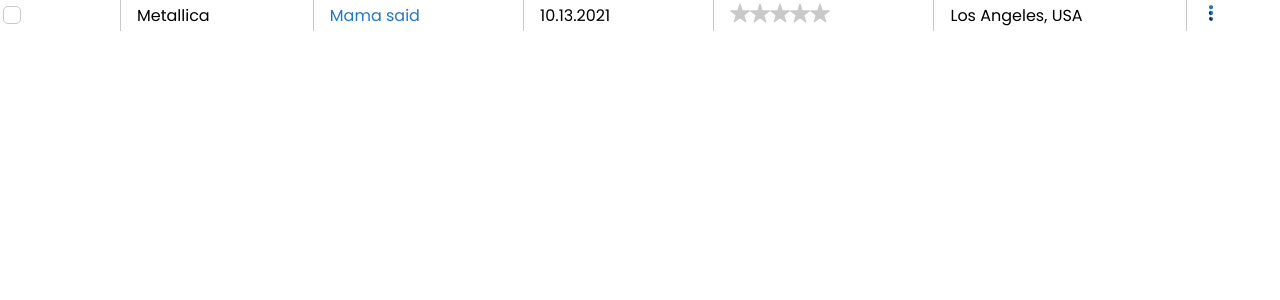
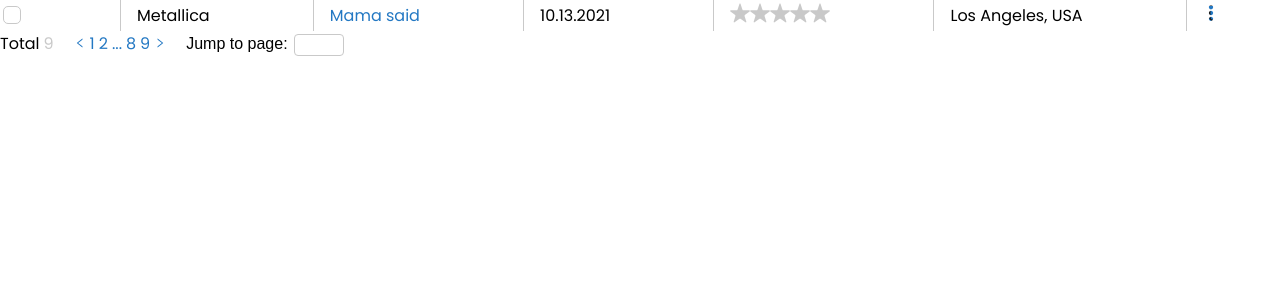
Before and after one commit to YauheniMel/Table, a React (Create React App) app in the folder table/: page / in a window 1280 px wide. Shown: the top 300 px of the page. Built offline with nearby package versions, Linux system fonts and the light colour scheme.

Commit message:
feat: create pagination component

```diff
--- a/table/src/App.js
+++ b/table/src/App.js
@@ -1,10 +1,12 @@
 import './App.css';
+import Pagination from './components/molecules/Pagination/Pagination';
 import TemplateLineTable from './components/molecules/TemplateLineTable/TemplateLineTable';
 
 function App() {
   return (
     <div className="App">
       <TemplateLineTable />
+      <Pagination />
     </div>
   );
 }
--- /dev/null
+++ b/table/src/components/molecules/Pagination/Pagination.jsx
@@ -0,0 +1,44 @@
+import styles from './Pagination.module.scss';
+
+export default function Pagination() {
+
+  return (
+    <div className={styles.wrapper}>
+      <p>
+        Total
+        <strong>
+          9
+        </strong>
+      </p>
+      <ul>
+        <li className={styles.btn_prev}>
+          <a href=""></a>
+        </li>
+        <li>
+          <a href="">1</a>
+        </li>
+        <li>
+          <a href="">2</a>
+        </li>
+        <li>
+          <a href="">...</a>
+        </li>
+        <li>
+          <a href="">8</a>
+        </li>
+        <li>
+          <a href="">9</a>
+        </li>
+        <li className={styles.btn_next}>
+          <a href=""></a>
+        </li>
+      </ul>
+      <form action="">
+        <label>
+          <button type="submit">Jump to page:</button>
+          <input type="number" />
+        </label>
+      </form>
+    </div>
+  );
+}
--- /dev/null
+++ b/table/src/components/molecules/Pagination/Pagination.module.scss
@@ -0,0 +1,55 @@
+@import '../../../style/variables';
+
+.wrapper {
+  display: flex;
+  column-gap: 20px;
+
+  strong {
+    margin-left: 4px;
+    color: $gray-2;
+    font-weight: normal;
+  }
+}
+
+ul {
+  display: flex;
+  column-gap: 4px;
+
+  .btn_prev a,
+  .btn_next a {
+    display: inline-block;
+    width: 12px;
+    height: 12px;
+    mask-repeat: no-repeat;
+    mask-size: 12px;
+    background-color: $primary;
+
+    &:hover {
+      background-color: $gray-2;
+    }
+  }
+
+  .btn_prev a {
+    mask-image: url(../../../assets/icons/left.svg);
+  }
+
+  .btn_next a {
+    mask-image: url(../../../assets/icons/right.svg);
+  }
+}
+
+form {
+  button {
+    font-size: 16px;
+
+    background-color: transparent;
+    border: none;
+  }
+
+  input {
+    margin-left: 6px;
+    width: 50px;
+    height: 22px;
+    text-align: right;
+  }
+}
--- a/table/src/index.scss
+++ b/table/src/index.scss
@@ -9,6 +9,24 @@
 a {
   color: $primary;
   text-decoration: none;
+
+  &:hover {
+    color: $gray-2;
+  }
+}
+
+input {
+  border: 1px solid $gray-2;
+  border-radius: 4px;
+
+  &:focus {
+    border-color: $primary;
+    outline: none;
+  }
+}
+
+ul {
+  list-style: none;
 }
 
 * {
```
